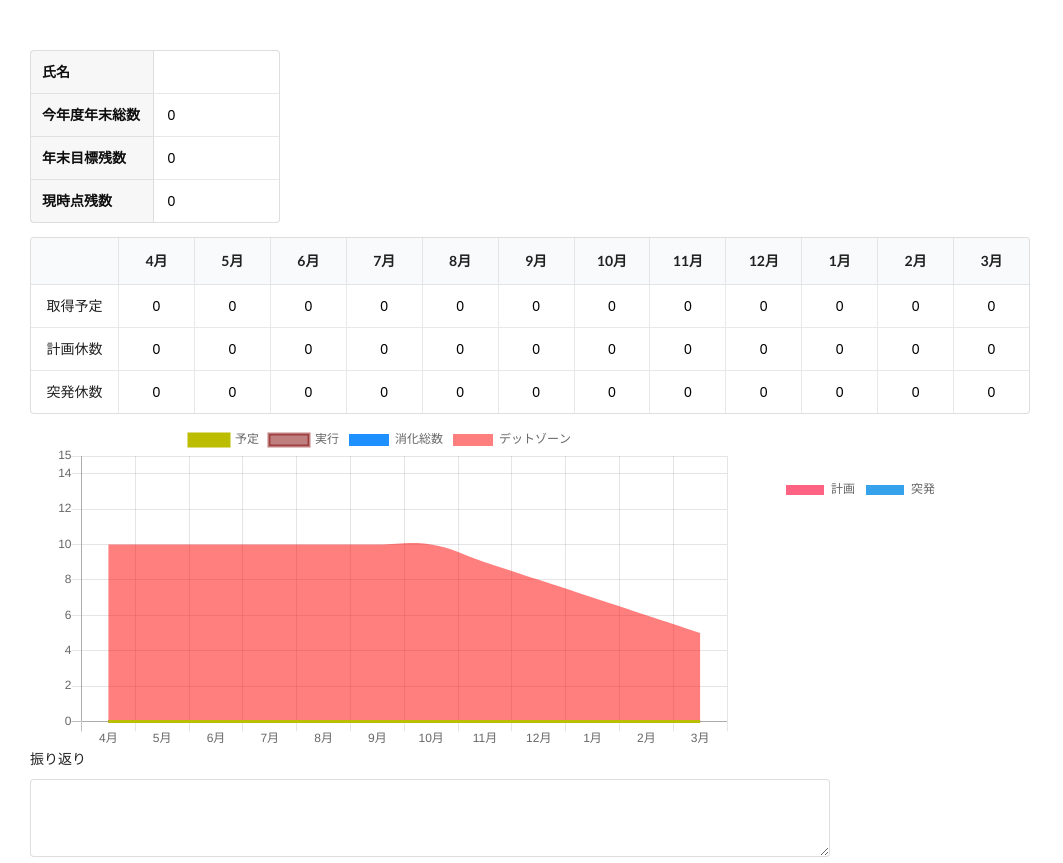
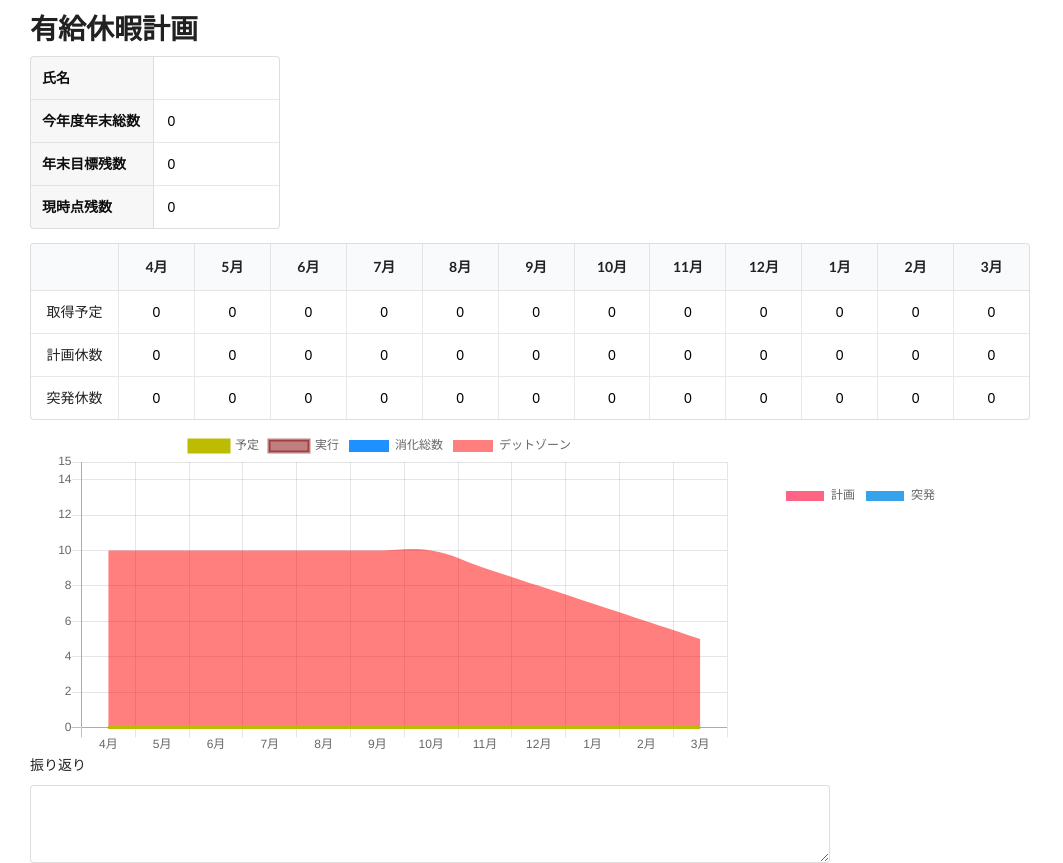
Before and after one commit to yasuhiro-nogiwa/holidayPlan, a React (Create React App) app: page / in a window 1280 px wide. Shown: the whole page, without its empty margins (0-1063 px from the left). Built offline with nearby package versions, Linux system fonts and the light colour scheme.

Commit message:
タイトル表示追加

```diff
--- a/src/App.tsx
+++ b/src/App.tsx
@@ -46,8 +46,10 @@ function App() {
 
   return (
     <div className="App">
-      {/* ボタン用に50px開けておく */}
-      <div style={{ marginTop: '50px', marginLeft: 30, }}>
+      <div>
+        <h1 className="ui header" style={{ marginTop: 10, marginLeft: 30 }}>有給休暇計画</h1>
+      </div>
+      <div style={{ marginTop: '10px', marginLeft: 30, }}>
         <Settings changeApi={changeApi} />
         <Table changeApi={changeApi} />
       </div>
@@ -74,9 +76,9 @@ function App() {
     //年始総数+5 or 棒グラフの最大+5 or 15(最小値)
     let totalVal = GetApi("totalholiday", "dummy");
     let barValue = getGraphData("monthlyholiday").pop();
-    if (!barValue) {barValue = 0};
+    if (!barValue) { barValue = 0 };
     let value = totalVal > barValue ? totalVal + 5 : barValue + 5;
-    if (value > 15 ) {
+    if (value > 15) {
       return value;
     } else {
       return 15;
```
